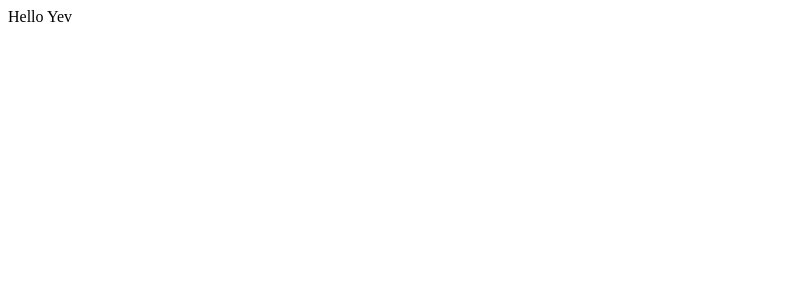
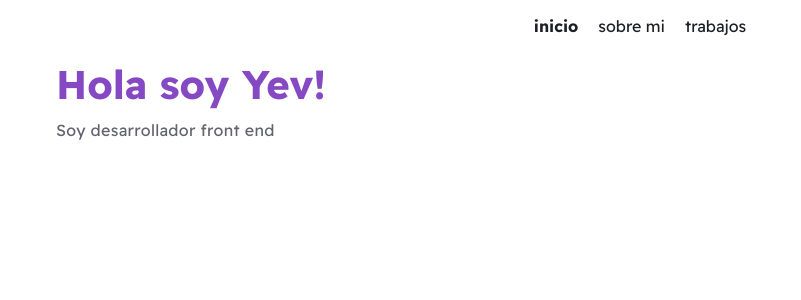
Before and after one commit to EvegeniyNekrasov/yev_personal_page, a SvelteKit app: page / in a window 1280 px wide. Shown: the top 300 px of the page, without its empty margins (0-801 px from the left). Built offline with nearby package versions, Linux system fonts and the light colour scheme.

Commit message:
feat: adding css, layout, navbar

```diff
--- /dev/null
+++ b/src/app.css
@@ -0,0 +1,197 @@
+@import url('https://fonts.googleapis.com/css2?family=Readex+Pro:wght@160..700&display=swap');
+
+* {
+    margin: 0;
+    padding: 0;
+    box-sizing: border-box;
+    font-family: var(--main-font);
+}
+
+
+:root, .light, .light-theme {
+    --main-font: 'Readex Pro', sans-serif;
+    --bg-color: #fff;
+
+    --violet-1: #fdfcff;
+    --violet-2: #faf8ff;
+    --violet-3: #f5eeff;
+    --violet-4: #eee3ff;
+    --violet-5: #e5d6fe;
+    --violet-6: #dac6f9;
+    --violet-7: #cbb0f3;
+    --violet-8: #b994eb;
+    --violet-9: #9255d5;
+    --violet-10: #8449c3;
+    --violet-11: #7e44bb;
+    --violet-12: #401f62;
+
+    --violet-a1: #5500ff03;
+    --violet-a2: #4900ff07;
+    --violet-a3: #6900ff11;
+    --violet-a4: #6500ff1c;
+    --violet-a5: #5e00f929;
+    --violet-a6: #5a00e539;
+    --violet-a7: #5800d94f;
+    --violet-a8: #5901d06b;
+    --violet-a9: #5c00c0aa;
+    --violet-a10: #5300abb6;
+    --violet-a11: #4f00a2bb;
+    --violet-a12: #26004ce0;
+
+    --violet-contrast: #fff;
+    --violet-surface: #f9f6ffcc;
+    --violet-indicator: #9255d5;
+    --violet-track: #9255d5;
+
+    --gray-1: #fcfcfd;
+    --gray-2: #f9f9fb;
+    --gray-3: #eff0f3;
+    --gray-4: #e7e8ec;
+    --gray-5: #e0e1e6;
+    --gray-6: #d8d9e0;
+    --gray-7: #cdced7;
+    --gray-8: #b9bbc6;
+    --gray-9: #8b8d98;
+    --gray-10: #80828d;
+    --gray-11: #62636c;
+    --gray-12: #1e1f24;
+
+    --gray-a1: #00005503;
+    --gray-a2: #00005506;
+    --gray-a3: #00104010;
+    --gray-a4: #000b3618;
+    --gray-a5: #0009321f;
+    --gray-a6: #00073527;
+    --gray-a7: #00063332;
+    --gray-a8: #00083046;
+    --gray-a9: #00051d74;
+    --gray-a10: #00051b7f;
+    --gray-a11: #0002119d;
+    --gray-a12: #000107e1;
+
+    --gray-contrast: #FFFFFF;
+    --gray-surface: #ffffffcc;
+    --gray-indicator: #8b8d98;
+    --gray-track: #8b8d98;
+  }
+
+
+.dark, .dark-theme {
+    --main-font: 'Readex Pro', sans-serif;
+    --bg-color: #120f1a;
+
+    --violet-1: #120f1a;
+    --violet-2: #191524;
+    --violet-3: #281f40;
+    --violet-4: #342656;
+    --violet-5: #3e2e63;
+    --violet-6: #493971;
+    --violet-7: #594786;
+    --violet-8: #6f59a8;
+    --violet-9: #7754c3;
+    --violet-10: #66509e;
+    --violet-11: #bda6ff;
+    --violet-12: #e3ddfc;
+
+    --violet-a1: #2b00f70a;
+    --violet-a2: #7342f815;
+    --violet-a3: #8457fc33;
+    --violet-a4: #8a5aff4a;
+    --violet-a5: #9466ff58;
+    --violet-a6: #9c75ff67;
+    --violet-a7: #a27efd7e;
+    --violet-a8: #a583ffa2;
+    --violet-a9: #9a6bffbf;
+    --violet-a10: #a07bfe98;
+    --violet-a11: #bda6ff;
+    --violet-a12: #e6e0fffc;
+
+    --violet-contrast: #fff;
+    --violet-surface: #21193780;
+    --violet-indicator: #7754c3;
+    --violet-track: #7754c3;
+  }
+
+h1 {
+    font-size: 2.5rem;
+    color: var(--violet-10);
+    line-height: 4rem;
+    font-weight: 700;
+    letter-spacing: -0.025px;
+}
+
+h2 {
+    font-size: 2rem;
+    color: var(--gray-12);
+    line-height: 3rem;
+    font-weight: 600;
+    letter-spacing: -0.04px;
+}
+
+h3 {
+    font-size: 1.5rem;
+    color: var(--gray-12);
+    font-weight: 600;
+}
+
+h4 {
+    font-size: 1.25rem;
+    color: var(--gray-12);
+    line-height: 2rem;
+    font-weight: 400;
+    letter-spacing: 0.02rem;
+}
+
+h5 {
+    font-size: 1rem;
+    color: var(--gray-12);
+    line-height: 1.5rem;
+    font-weight: 400;
+    letter-spacing: 0.02rem;
+}
+
+h6 {
+    font-size: 0.875rem;
+    color: var(--gray-12);
+    line-height: 1.25rem;
+    font-weight: 400;
+    letter-spacing: 0.02rem;
+}
+
+p {
+	color: var(--gray-11);
+	font-weight: 400;
+	font-size: 1rem;
+	letter-spacing: 0.02rem;
+	line-height: 1.75rem;
+}
+
+input {
+	padding: .2rem;
+	border-radius: 4px;
+	border: 1px solid var(--gray-8);
+	background-color: transparent;
+	color: var(--text);
+}
+
+input:focus {
+	outline: 2px solid var(--violet-10);
+}
+
+
+.wrapper {
+    max-width: 1200px;
+    margin: 0 auto;
+    padding: 0 1rem;
+    background-color: var(--bg-color);
+    height: 100vh;
+}
+
+nav {
+    display: flex;
+    width: 100%;
+    justify-content: center;
+    align-items: center;
+    gap: 1rem;
+    padding: 1rem 2rem;
+}
--- /dev/null
+++ b/src/lib/components/Button.svelte
@@ -0,0 +1,7 @@
+<script>
+    function handleClick() {
+        alert('button clicked');
+    }
+</script>
+
+<button on:click={handleClick}>click me</button>
--- a/src/lib/index.js
+++ /dev/null
@@ -1 +0,0 @@
-// place files you want to import through the `$lib` alias in this folder.
--- /dev/null
+++ b/src/routes/+layout.svelte
@@ -0,0 +1,80 @@
+<script>
+    import "../app.css";
+
+    let activeLink = "inicio";
+
+    function setActive(link) {
+        activeLink = link;
+    }
+</script>
+
+
+<div class="wrapper">
+    <nav>
+        <ul>
+            <li>
+                <a
+                    class:active={activeLink === "inicio"}
+                    href="/"
+                    on:click={(e) => {
+                        setActive("inicio");
+                    }}
+                >
+                    inicio
+                </a>
+            </li>
+            <li>
+                <a
+                    class:active={activeLink === "about"}
+                    href="/about"
+                    on:click={(e) => {
+                        setActive("about");
+                    }}
+                >
+                    sobre mi
+                </a>
+            </li>
+            <li>
+                <a
+                    class:active={activeLink === "works"}
+                    href="/works"
+                    on:click={(e) => {
+                        setActive("works");
+                    }}
+                >
+                    trabajos
+                </a>
+            </li>
+        </ul>
+    </nav>
+
+    <slot></slot>
+</div>
+
+<style>
+    ul {
+        display: flex;
+        justify-content: center;
+        align-items: center;
+        gap: 20px;
+        list-style: none;
+    }
+
+    .logo {
+        font-weight: bold;
+        color: var(--violet-10);
+    }
+
+    a {
+        text-decoration: none;
+        color: var(--gray-12);
+    }
+
+    a:hover {
+        color: var(--violet-10);
+    }
+
+    .active {
+        font-weight: bold;
+    }
+</style>
--- a/src/routes/+page.svelte
+++ b/src/routes/+page.svelte
@@ -1,5 +1,9 @@
 <script>
-    let name = "Yev"
+	import Button from "../lib/components/Button.svelte";
+
 </script>
 
-<span>Hello {name}</span>
+<div>
+    <h1>Hola soy Yev!</h1>
+    <p>Soy desarrollador front end</p>
+</div>
--- /dev/null
+++ b/src/routes/about/+page.svelte
@@ -0,0 +1 @@
+<h2>sobre mi</h2>
--- /dev/null
+++ b/src/routes/works/+page.svelte
@@ -0,0 +1 @@
+<h2>trabajos</h2>
```
Also changed, not shown: src/error.html (added, +11 -0 lines).
